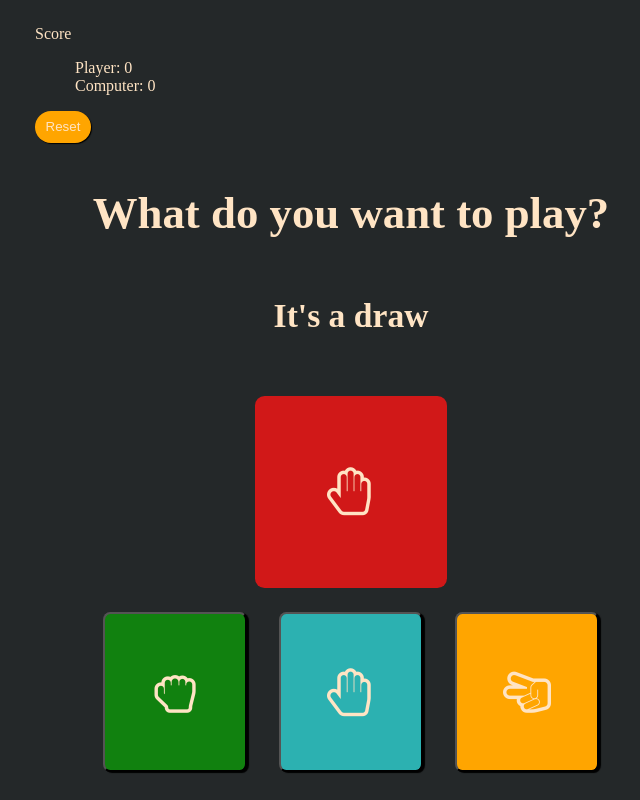
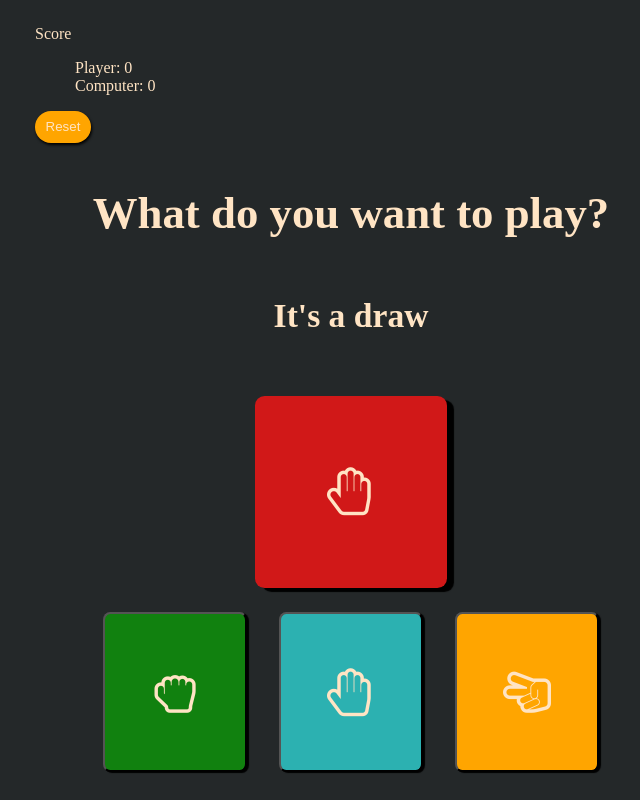
Before and after one commit to fcsk/rock-paper-scissors, a plain HTML site: page index.html in a window 1280 px wide. Both pictures are taken after a click on the element 640 px from the left and 692 px from the top of the page. Shown: the whole page, without its empty margins (289-929 px from the left). Drawn offline with Linux system fonts and the light colour scheme.

Commit message:
update of previous change(the appearance of the buttons)

```diff
--- a/css/style.css
+++ b/css/style.css
@@ -82,6 +82,7 @@ h1 {
     background-color: rgb(209, 24, 24);
     line-height: 10rem;
     overflow: hidden;
+    box-shadow: 7px 4px 1px black;
 
   }
 
@@ -135,7 +136,7 @@ h1 {
     color: bisque;
     border: none;
     border-radius: 2rem;
-    box-shadow: 1px 1px 1px black;
+    box-shadow: 1px 2px 3px black;
   }
 
 
```
